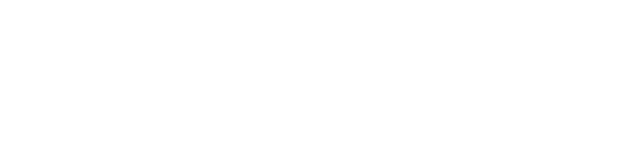
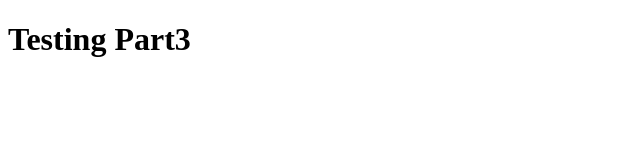
Before and after one commit to code1719/Testing, a plain HTML site: page index.html in a window 1280 px wide. Shown: the whole page, without its empty margins (0-640 px from the left). Drawn offline with Linux system fonts and the light colour scheme.

Commit message:
first commit for part3

```diff
--- a/index.html
+++ b/index.html
@@ -5,5 +5,7 @@
     <meta name="viewport" content="width=device-width, initial-scale=1.0" />
     <title>Document</title>
   </head>
-  <body></body>
+  <body>
+    <h1>Testing Part3</h1>
+  </body>
 </html>
```
